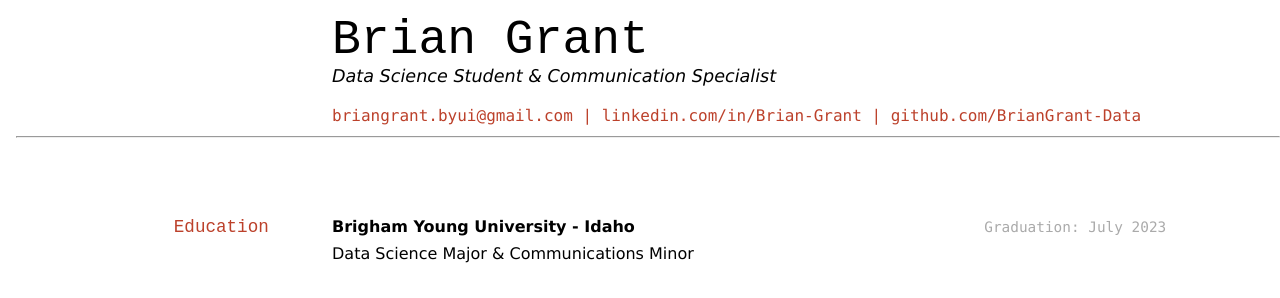
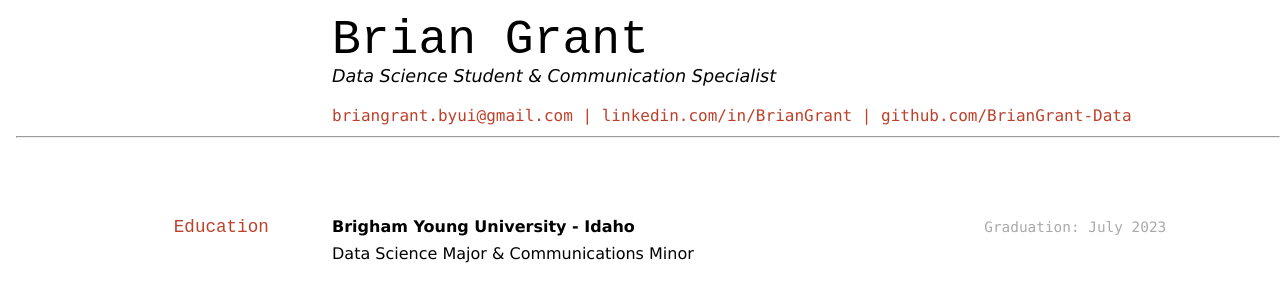
Before and after one commit to BrianGrant-Data/Resume, a Jekyll site: the page built from docs/index.md, in a window 1280 px wide. Shown: the top 298 px of the page. Built offline with Jekyll 4.4.1, drawn with Linux system fonts in a browser that asks for light colours.

Commit message:
Update LinkedIn reference

```diff
--- a/docs/index.md
+++ b/docs/index.md
@@ -7,7 +7,7 @@ Data Science Student & Communication Specialist
 
 <div id="webaddress">
 <a href="mailto:briangrant.byui@gmail.com">briangrant.byui@gmail.com</a>
-| <a href="https://linkedin.com/in/brian-grant">linkedin.com/in/Brian-Grant</a>
+| <a href="https://linkedin.com/in/BrianGrant">linkedin.com/in/BrianGrant</a>
 | <a href="https://github.com/BrianGrant-Data">github.com/BrianGrant-Data</a>
 </div>
 
```
